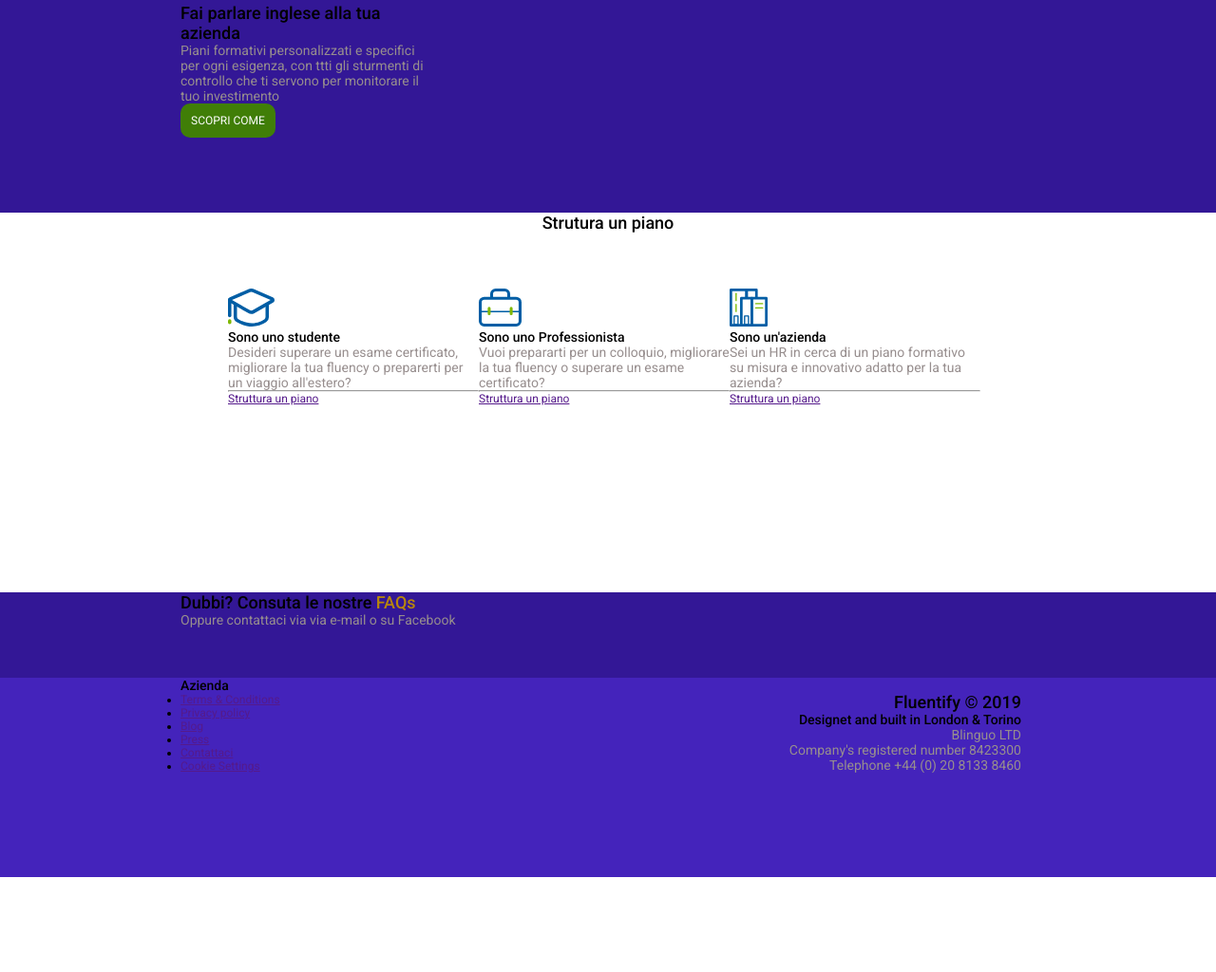
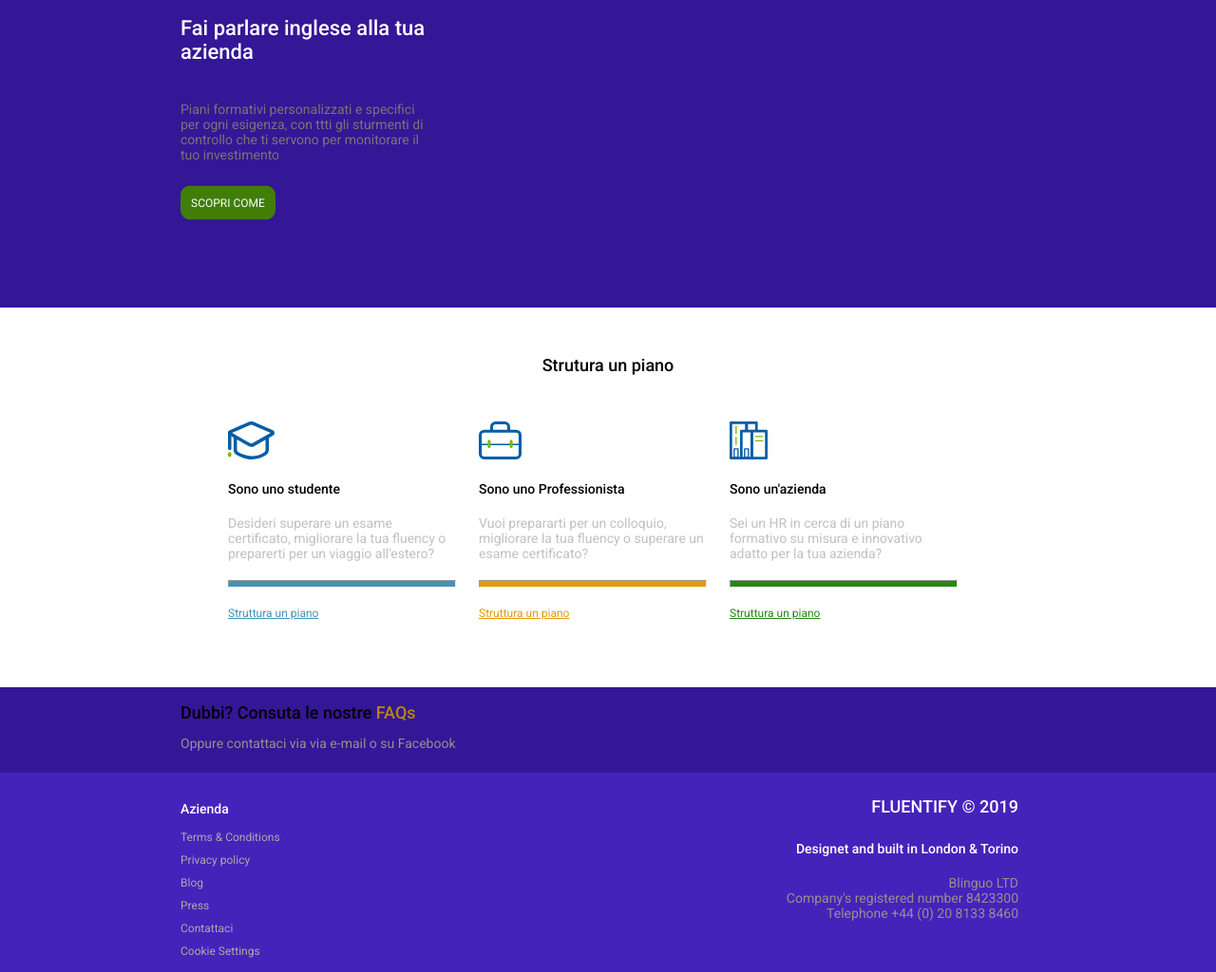
Before and after one commit to DidierDankan/htmlcss-fluentify, a plain HTML site: page index.html in a window 1280 px wide. Shown: the part 2051-3075 px from the top of the page at 95% size. Before the commit the page ends 2975 px from the top, so only its background shows below. Drawn offline with Linux system fonts and the light colour scheme.

Commit message:
fix few margin + small detail

```diff
--- a/css/main.css
+++ b/css/main.css
@@ -377,8 +377,9 @@ p {
 /*BREAK SECTION 3*/
 
 .break-section3 {
+    margin-bottom: 50px;
     background: rgb(51, 23, 150);
-    height: 300px;
+    height: 400px;
 }
 
 .break-section3 .container{
@@ -393,10 +394,21 @@ p {
     transform: translateY(-50%);
 }
 
+.container .break-text3 h2 {
+    margin-bottom: 40px;
+    font-size: 22px;
+    color: #fff;
+}
+
+.container .break-text3 p {
+    margin-bottom: 25px;
+    color: rgb(119, 117, 117);
+}
+
 /*SECTION 2 WITH 3 COLUMNS*/
 
 .white-viewport {
-    height: 400px;
+    height: 350px;
     background: #fff;
 }
 
@@ -412,11 +424,56 @@ p {
 }
 
 .columns2 {
-    width: 33%;
+    width: 30%;
+}
+
+.columns2:nth-child(2){
+    margin: 0 3%;
 }
 
 .columns2 img {
+    margin-bottom: 20px;
     height: 40px;
+}
+
+.container-columns .columns2 h3 {
+    margin-bottom: 20px;
+    color: black;
+}
+
+.container-columns .columns2 p {
+    margin-bottom: 20px;
+    color: #978e8e91;
+}
+
+.colored-hr {
+    margin-bottom: 20px;
+    background-color: rgb(65, 147, 185);
+    height: 8px;
+}
+
+.colored-hr2 {
+    margin-bottom: 20px;
+    background-color: rgb(231, 154, 10);
+    height: 8px;
+}
+
+.colored-hr3{
+    margin-bottom: 20px;
+    background-color: rgb(39, 136, 19);
+    height: 8px;
+}
+
+.colored-a{
+    color: rgb(65, 147, 185);
+}
+
+.colored-a2 {
+    color: rgb(231, 154, 10)
+}
+
+.colored-a3 {
+   color: rgb(39, 136, 19);
 }
 
 /*BIG FOOTER*/
@@ -427,7 +484,16 @@ footer {
 }
 
 footer .container {
+    position: relative;
     height: 30%;
+}
+
+footer .container .text-FAQs{
+    position: absolute;
+    left: 0;
+    top: 10%;
+    line-height: 2;
+
 }
 
 footer .container .foot-span-colored {
@@ -439,6 +505,11 @@ footer .bg {
     background: rgb(68, 35, 187);
 }
 
+footer .container.second {
+    position:relative;
+    height: 100%;
+}
+
 .container .half-footer1,
 .half-footer2 {
     display: inline-block;
@@ -446,5 +517,36 @@ footer .bg {
 }
 
 .container .half-footer2 {
+    position: absolute;
     text-align: right;
 }
+
+.container .half-footer1 h3 {
+    margin-top: 30px;
+    margin-bottom: 10px;
+    color: #fff;
+}
+
+.half-footer1 li {
+    list-style: none;
+}
+
+.half-footer1 li a {
+    text-decoration: none;
+    line-height: 2;
+    color: darkgray;
+}
+
+.container .half-footer2 h2,
+h3 {
+    color: #fff;
+}
+
+.container .half-footer2 h2 {
+    line-height: 4;
+    text-transform: uppercase;
+}
+
+.container .half-footer2 h3 {
+    margin-bottom: 20px;
+}
--- a/index.html
+++ b/index.html
@@ -333,7 +333,7 @@
                 </p>
 
                 <p class="p2">
-                    tutto diretamente sul tuo oc grazie alla videoconferenza
+                    tutto diretamente sul tuo pc grazie alla videoconferenza
                     integrata nella piattaforma e sui dispositivi mobile con la
                     app dedicata.
                 </p>
@@ -397,9 +397,9 @@
                             un viaggio all'estero?
                         </p>
 
-                        <hr>
+                        <hr class="colored-hr">
 
-                        <a href="">Struttura un piano</a>
+                        <a class="colored-a" href="#">Struttura un piano</a>
 
                     </div>
 
@@ -416,9 +416,9 @@
                             la tua fluency o superare un esame certificato?
                         </p>
 
-                        <hr>
+                        <hr class="colored-hr2">
 
-                        <a href="">Struttura un piano</a>
+                        <a class="colored-a2" href="#">Struttura un piano</a>
 
                     </div>
 
@@ -435,9 +435,9 @@
                            e innovativo adatto per la tua azienda?
                         </p>
 
-                        <hr>
+                        <hr class="colored-hr3">
 
-                        <a href="">Struttura un piano</a>
+                        <a class="colored-a3" href="#">Struttura un piano</a>
 
                     </div>
 
@@ -451,6 +451,7 @@
     <!--big footer-->
     <footer>
         <div class="container">
+            <div class="text-FAQs">
                 <h2>
                     Dubbi? Consuta le nostre <span class="foot-span-colored">FAQs</span>
                 </h2>
@@ -458,9 +459,10 @@
                     Oppure contattaci via via e-mail o su Facebook
                 </p>
             </div>
+        </div>
         <div class="bg">
 
-            <div class="container">
+            <div class="container second">
                 <div class="half-footer1">
                     <h3>
                         Azienda
```
Lines whose indentation alone changed are shown as unchanged.
